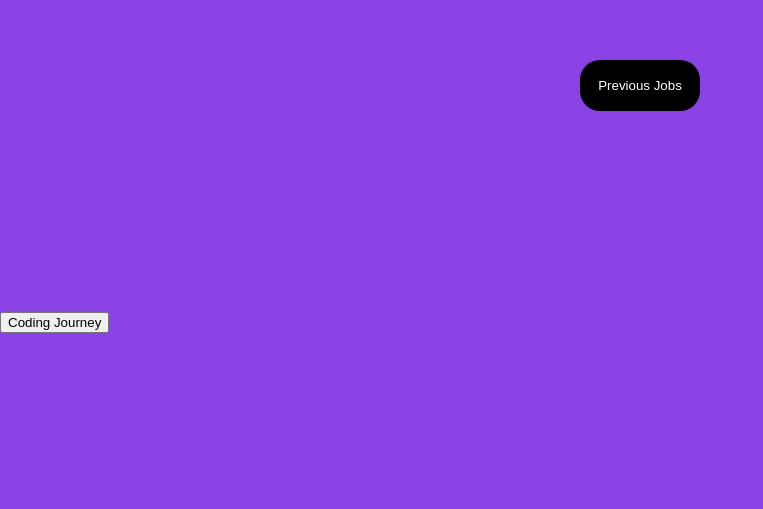
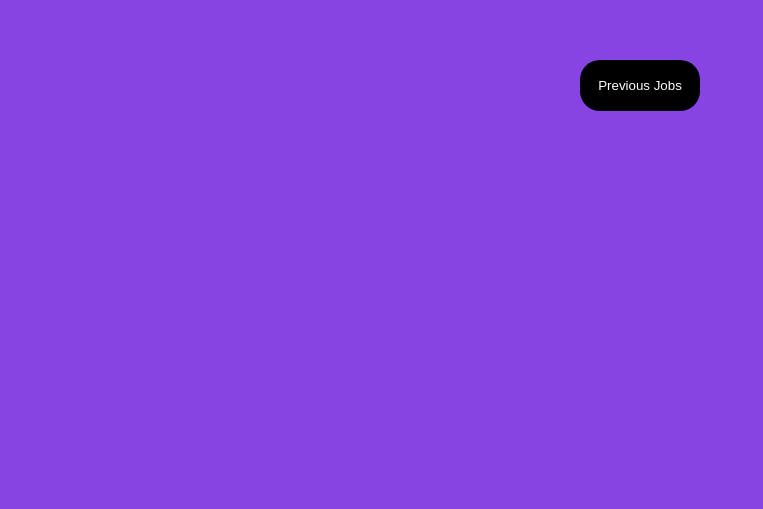
Before and after one commit to CoderNamedNick/react-portfolio, a React (Create React App) app: page / in a window 1280 px wide. Shown: the part 2246-2755 px from the top of the page, without its empty margins (0-763 px from the left). Built offline with nearby package versions, Linux system fonts and the light colour scheme.

Commit message:
made css

```diff
--- a/src/CodingJourney.js
+++ b/src/CodingJourney.js
@@ -16,11 +16,11 @@ class CodingJourney extends React.Component {
 
   render() {
     return (
-      <div>
-        <button onClick={this.handleButtonClick}>Coding Journey</button>
+      <div className="Main-PJ-Div">
+        <button className="PJ-BTN shadow-drop-2-center" onClick={this.handleButtonClick}>Coding Journey</button>
         {this.state.showParagraph && (
-          <div>
-            <p>
+          <div className="PJ-div">
+            <p className="p-description">
               I've always been fond of computers since young, but my family could never afford one. In high school, I got into gaming.
               From there, I wanted to know more, so I took an Information Technology course online from WGU academy.
               Sadly, I failed the test that I needed to take the full course, so I gave up. In my self-pity,
```
